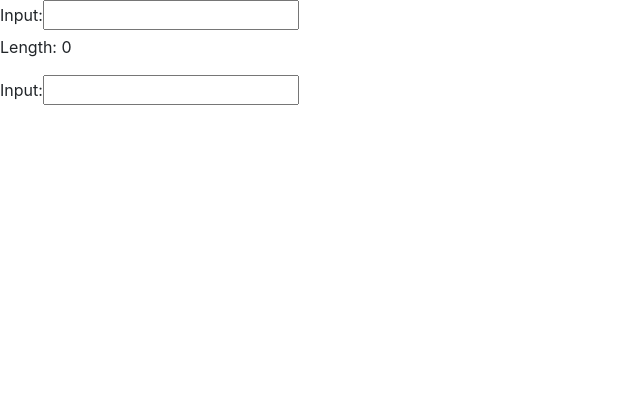
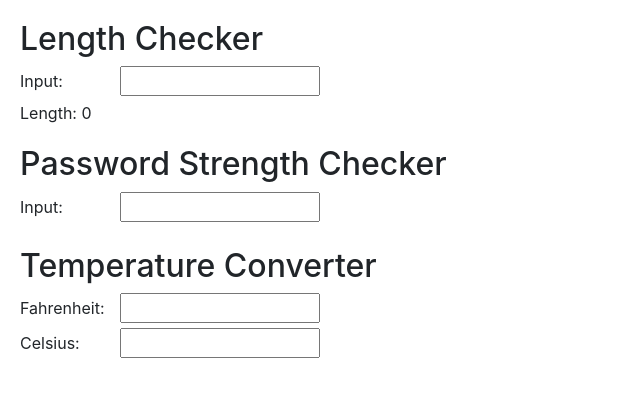
Before and after one commit to rmstibbard/week-09-react, a React (Create React App) app: page / in a window 1280 px wide. Shown: the top 396 px of the page, without its empty margins (0-640 px from the left). Built offline with nearby package versions, Linux system fonts and the light colour scheme.

Commit message:
Temperature Converter

```diff
--- a/src/App.css
+++ b/src/App.css
@@ -56,3 +56,19 @@
 .catch-me {
   display: block;
 }
+
+h2 {
+  margin-top: 20px;
+}
+
+body {
+  margin-left: 20px;
+}
+
+label {
+  width: 100px;
+}
+
+input {
+  width: 200px;
+}
--- a/src/components3/Length.js
+++ b/src/components3/Length.js
@@ -14,6 +14,7 @@ class Length extends Component {
     render() {
         return (
             <div>
+                <h2>Length Checker</h2>
                 <label>Input: </label>
                 <input
                     onChange={this.handleChange}
--- a/src/components3/PasswordStrength.js
+++ b/src/components3/PasswordStrength.js
@@ -31,13 +31,13 @@ class PasswordStrength extends Component {
         return (
 
             <div>
+                <h2>Password Strength Checker</h2>
                 <label>Input: </label>
                 <input
                     onChange={this.handleChange}
                     value={this.state.input}
-                    style={this.setColour()}
-                />
-            </div >
+                    style={this.setColour()} />
+            </div>
 
         );
     }
--- a/src/components3/Stuff.js
+++ b/src/components3/Stuff.js
@@ -1,12 +1,13 @@
 import React from 'react';
 import Length from './Length';
 import PasswordStrength from './PasswordStrength';
+import TempConverter from './TempConverter';
 
 const Stuff = () => (
     <React.Fragment>
         <Length />
         <PasswordStrength />
-
+        <TempConverter />
     </React.Fragment>
 );
 
--- /dev/null
+++ b/src/components3/TempConverter.js
@@ -0,0 +1,47 @@
+import React, { Component } from 'react';
+
+class TempConverter extends Component {
+    constructor(props) {
+        super(props);
+        this.state = { inputC: "", inputF: "" };
+        this.handleChangeF = this.handleChangeF.bind(this);
+        this.handleChangeC = this.handleChangeC.bind(this);
+    }
+
+    handleChangeF(e) {
+        this.setState({
+            inputF: e.currentTarget.value, inputC: ((e.currentTarget.value - 32) * (5 / 9)).toFixed(3)
+        });
+    }
+
+    handleChangeC(e) {
+        this.setState({
+            inputC: e.currentTarget.value, inputF: ((e.currentTarget.value * (9 / 5)) + 32).toFixed(3)
+        });
+    }
+
+    render() {
+        return (
+
+            <div>
+                <h2>Temperature Converter</h2>
+
+                <label>Fahrenheit: </label>
+
+                <input
+                    value={this.state.inputF}
+                    onChange={this.handleChangeF} /><br />
+
+                <label>Celsius: </label>
+
+                <input
+                    value={this.state.inputC}
+                    onChange={this.handleChangeC} />
+            </div>
+
+        )
+    }
+
+}
+
+export default TempConverter;
```
